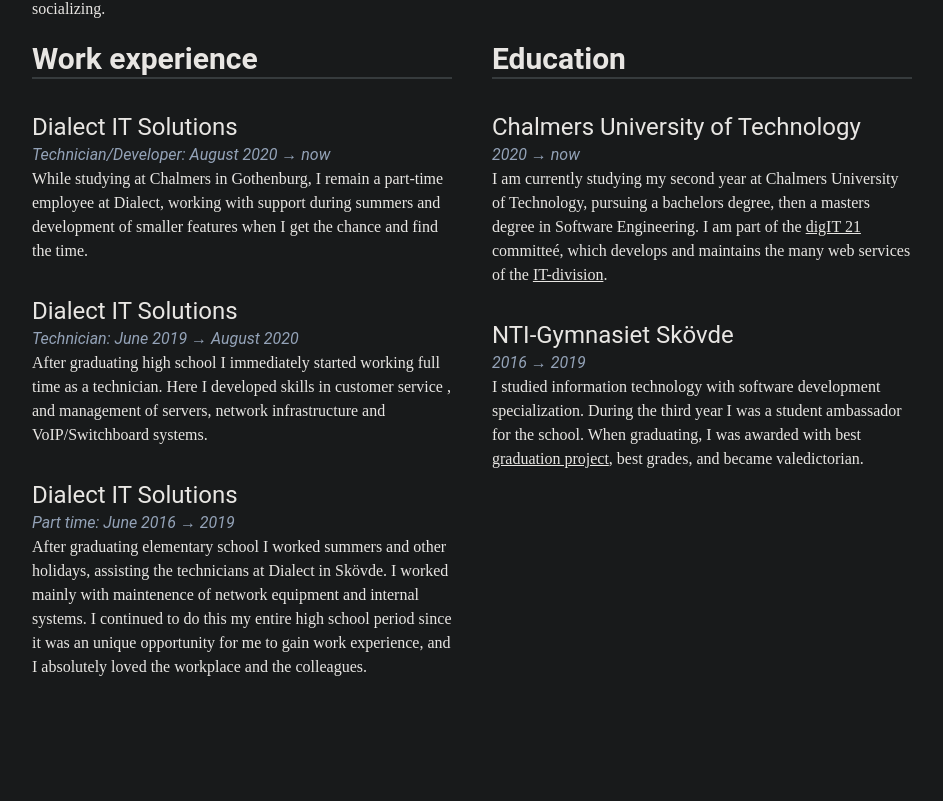
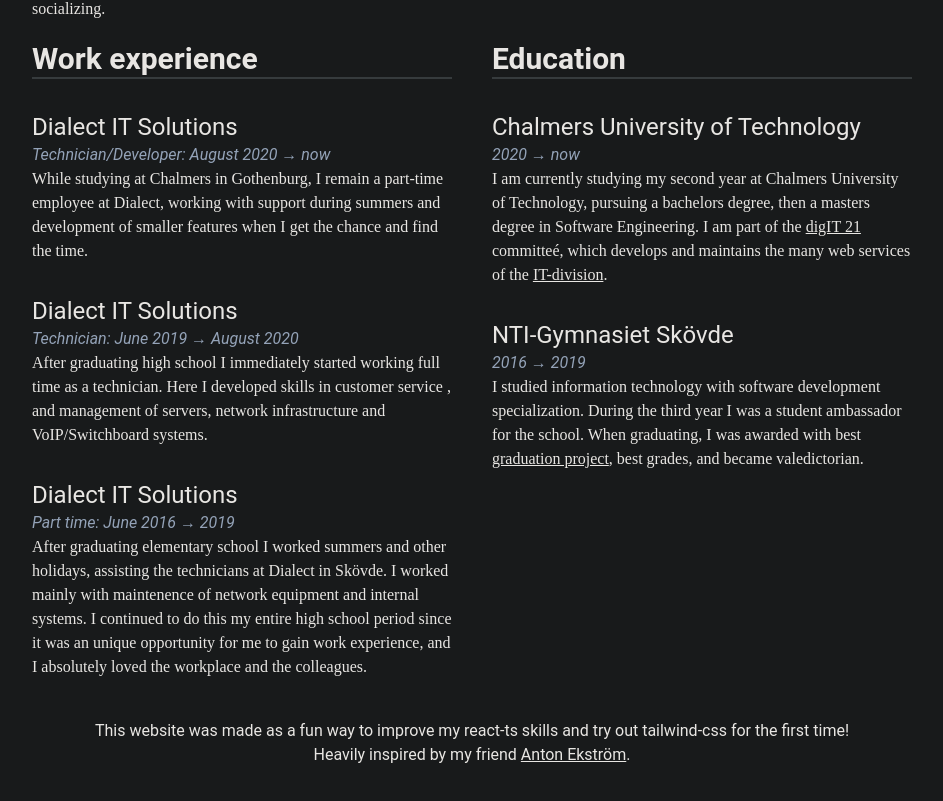
Before and after one commit to simonengstrm/simonengstrm.github.io, a Next.js app: page / in a window 1280 px wide. Shown: the part 291-1092 px from the top of the page, without its empty margins (168-1111 px from the left). Before the commit the page ends 1010 px from the top, so only its background shows below. Built offline with nearby package versions, Linux system fonts and the light colour scheme.

Commit message:
Adds credits

```diff
--- a/pages/index.tsx
+++ b/pages/index.tsx
@@ -107,12 +107,25 @@
     )
 }
 
+function Footer() {
+
+    return (
+        <div className="mx-10 my-10 text-center">
+            <p>This website was made as a fun way to improve my react-ts skills and
+                try out tailwind-css for the first time!<br/>
+                Heavily inspired by my friend <a target="_blank" rel="noreferrer" href="https://antonekstrom.se/">Anton Ekström</a>.
+            </p>
+        </div>
+    )
+}
+
 export default function Home() {
 
     return (
         <div className="lg:mx-40 mb-10">
             <Header/>
             <Content/>
+            <Footer/>
         </div>
     )
 }
```
